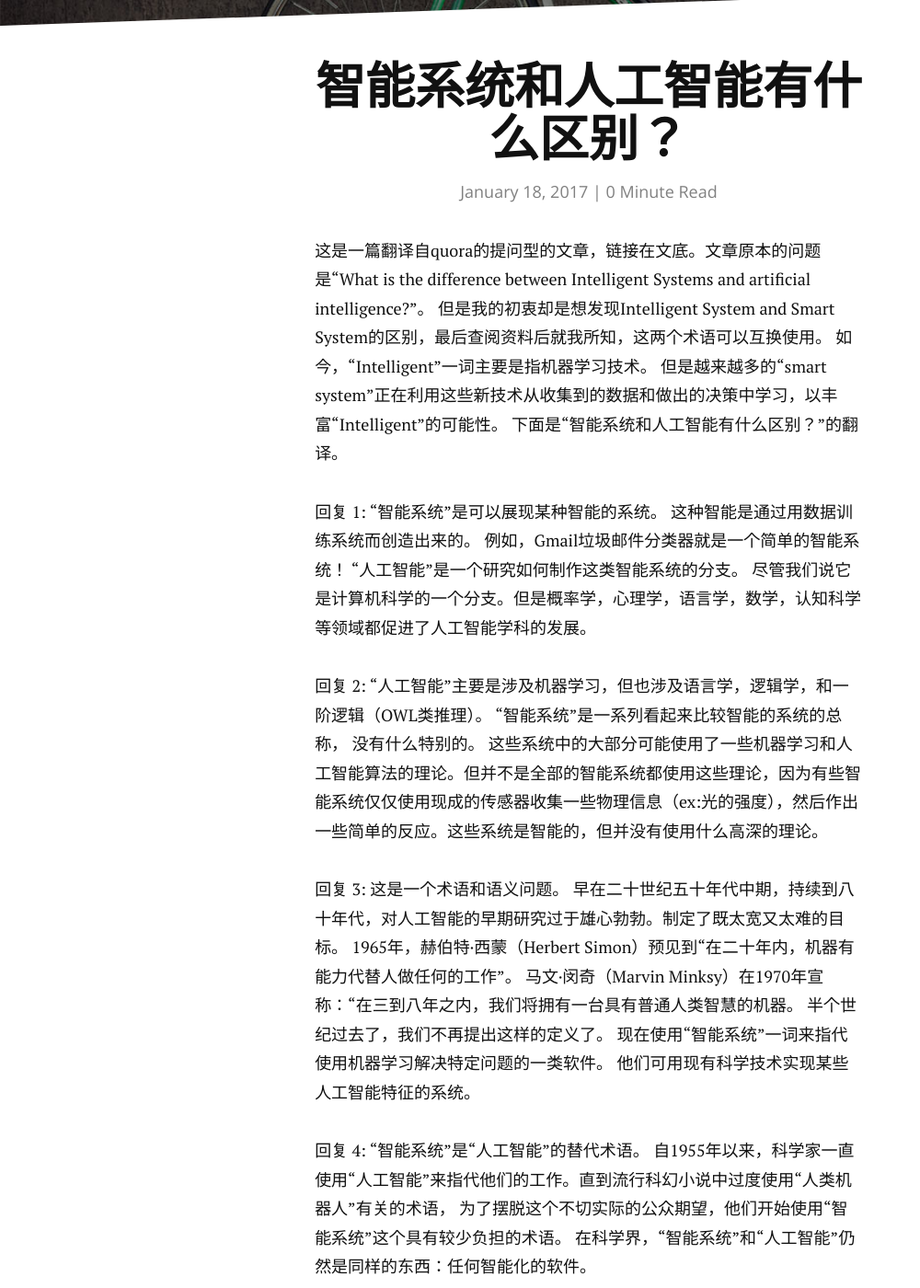
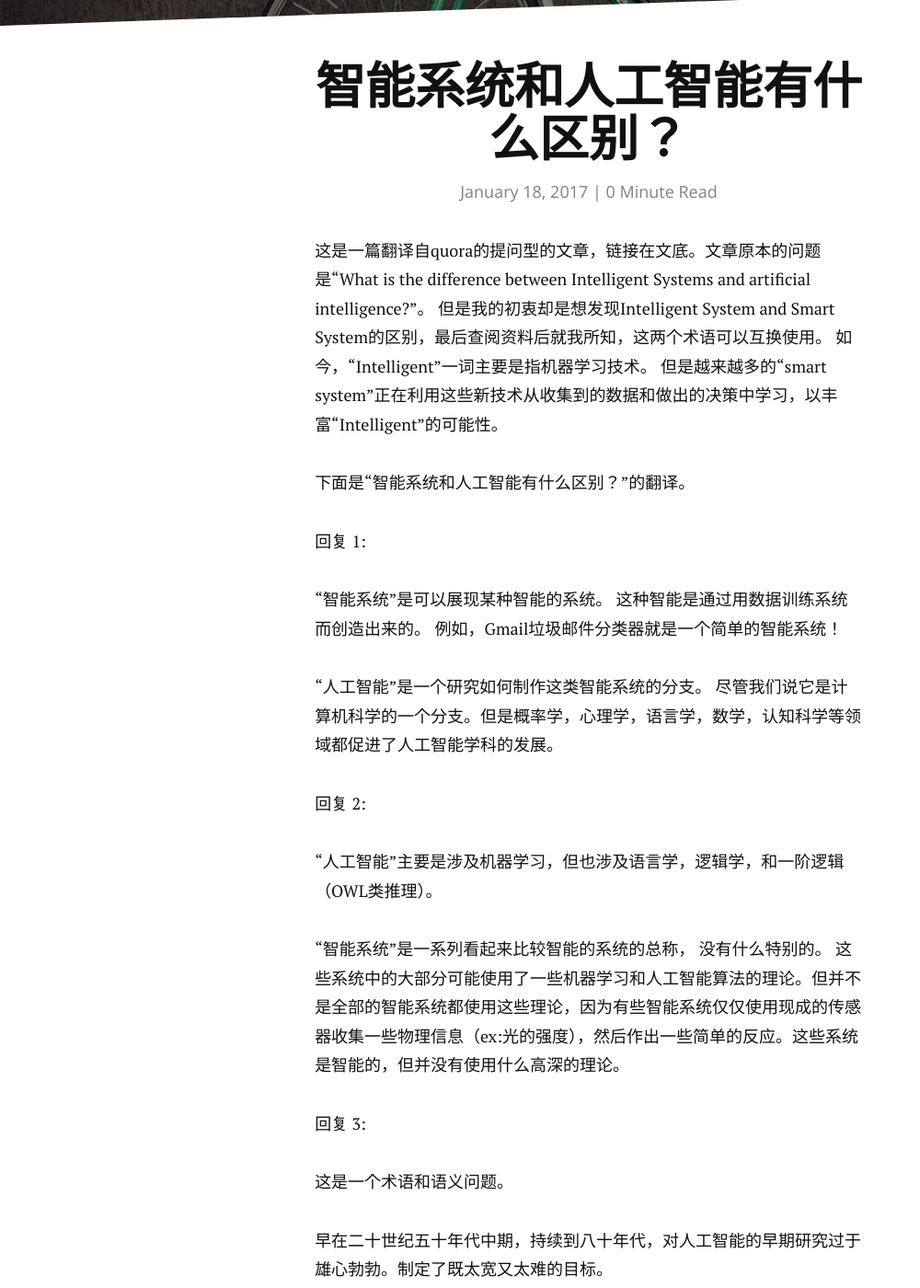
Before and after one commit to binonxia/xiachunmei.githu.io, a Jekyll site: the page built from _posts/2017-01-18-smart-system.markdown, in a window 1280 px wide and 1400 px high, scrolled down 238 px. Shown: the whole window at 92% size, without its empty margins (0-1000 px from the left). Built offline with Jekyll 4.4.1, drawn with Linux system fonts in a browser that asks for light colours; nearby versions of some CDN libraries; some of the changed text lies outside the part shown.

Commit message:
Update 2017-01-18-smart-system.markdown

```diff
--- a/_posts/2017-01-18-smart-system.markdown
+++ b/_posts/2017-01-18-smart-system.markdown
@@ -6,39 +6,57 @@ date:   2017-01-18
 
 <p>
 这是一篇翻译自quora的提问型的文章，链接在文底。文章原本的问题是“What is the difference between Intelligent Systems and artificial intelligence?”。 但是我的初衷却是想发现Intelligent System and Smart System的区别，最后查阅资料后就我所知，这两个术语可以互换使用。 如今，“Intelligent”一词主要是指机器学习技术。 但是越来越多的“smart system”正在利用这些新技术从收集到的数据和做出的决策中学习，以丰富“Intelligent”的可能性。
-
+<p>
 下面是“智能系统和人工智能有什么区别？”的翻译。
 </p>
+</p>
+<p>
 <p>
  回复 1:
-
+</p>
+<p>
 “智能系统”是可以展现某种智能的系统。 这种智能是通过用数据训练系统而创造出来的。 例如，Gmail垃圾邮件分类器就是一个简单的智能系统！
-
+</p>
+<p>
 “人工智能”是一个研究如何制作这类智能系统的分支。 尽管我们说它是计算机科学的一个分支。但是概率学，心理学，语言学，数学，认知科学等领域都促进了人工智能学科的发展。
 </p>
+</p>
+<p>
 <p>
 回复 2:
-
+</p>
+<p>
 “人工智能”主要是涉及机器学习，但也涉及语言学，逻辑学，和一阶逻辑（OWL类推理）。
-
+</p>
+<p>
 “智能系统”是一系列看起来比较智能的系统的总称， 没有什么特别的。 这些系统中的大部分可能使用了一些机器学习和人工智能算法的理论。但并不是全部的智能系统都使用这些理论，因为有些智能系统仅仅使用现成的传感器收集一些物理信息（ex:光的强度），然后作出一些简单的反应。这些系统是智能的，但并没有使用什么高深的理论。
 </p>
+</p>
+<p>
 <p>
 回复 3:
-
+</p>
+<p>
 这是一个术语和语义问题。
-
+</p>
+<p>
 早在二十世纪五十年代中期，持续到八十年代，对人工智能的早期研究过于雄心勃勃。制定了既太宽又太难的目标。
-
+</p>
+<p>
 1965年，赫伯特·西蒙（Herbert Simon）预见到“在二十年内，机器有能力代替人做任何的工作”。 马文·闵奇（Marvin Minksy）在1970年宣称：“在三到八年之内，我们将拥有一台具有普通人类智慧的机器。 半个世纪过去了，我们不再提出这样的定义了。
-
+</p>
+<p>
 现在使用“智能系统”一词来指代使用机器学习解决特定问题的一类软件。 他们可用现有科学技术实现某些人工智能特征的系统。
 </p>
+</p>
+<p>
 <p>
 回复 4:
-
+</p>
+<p>
 “智能系统”是“人工智能”的替代术语。 自1955年以来，科学家一直使用“人工智能”来指代他们的工作。直到流行科幻小说中过度使用“人类机器人”有关的术语， 为了摆脱这个不切实际的公众期望，他们开始使用“智能系统”这个具有较少负担的术语。 在科学界，“智能系统”和“人工智能”仍然是同样的东西：任何智能化的软件。
 </p>
+</p>
+<p>
 “www.quora.com/What-is-the-difference-between-Intelligent-Systems-and-artificial-intelligence”
-
---夏春梅（xiachunmei.jobs@gmail.com）
+</p>
```
